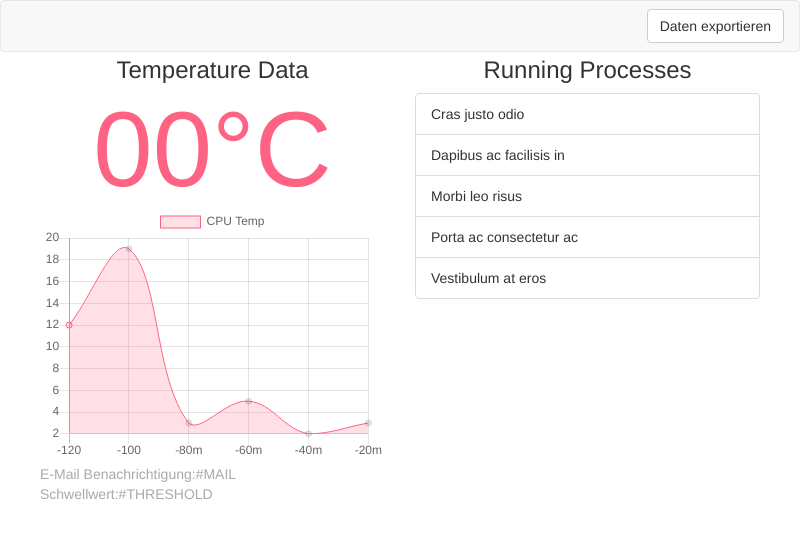
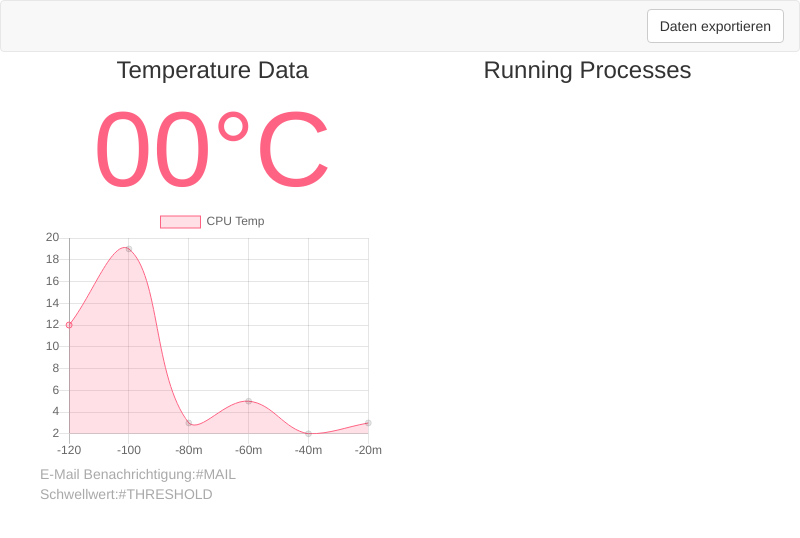
Before and after one commit to ChristophWalter/AdvancedSE, an Electron app: page index.html in a window 800 px wide. Drawn offline with nearby package versions, Linux system fonts and the light colour scheme.

Commit message:
- added proccess list to frontend

```diff
--- a/index.html
+++ b/index.html
@@ -35,11 +35,6 @@
             <div class="col-sm-6">
                 <h3>Running Processes</h3>
                 <ul class="list-group" id="processes">
-                    <li class="list-group-item">Cras justo odio</li>
-                    <li class="list-group-item">Dapibus ac facilisis in</li>
-                    <li class="list-group-item">Morbi leo risus</li>
-                    <li class="list-group-item">Porta ac consectetur ac</li>
-                    <li class="list-group-item">Vestibulum at eros</li>
                 </ul>
             </div>
         </div>
```
